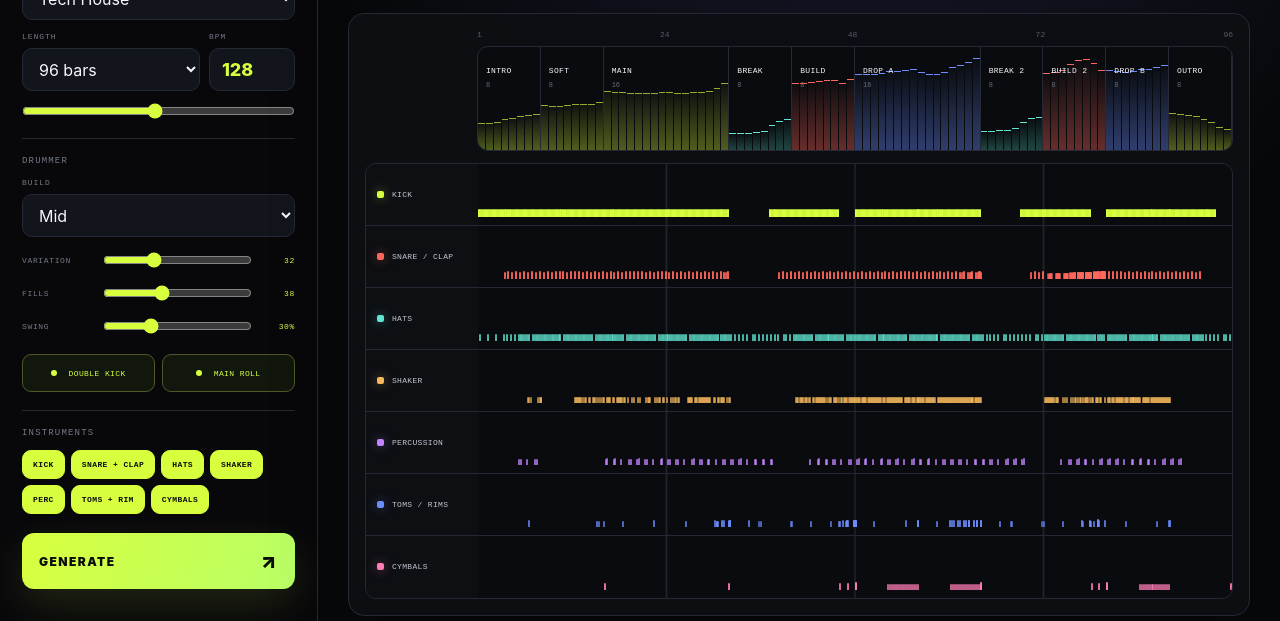
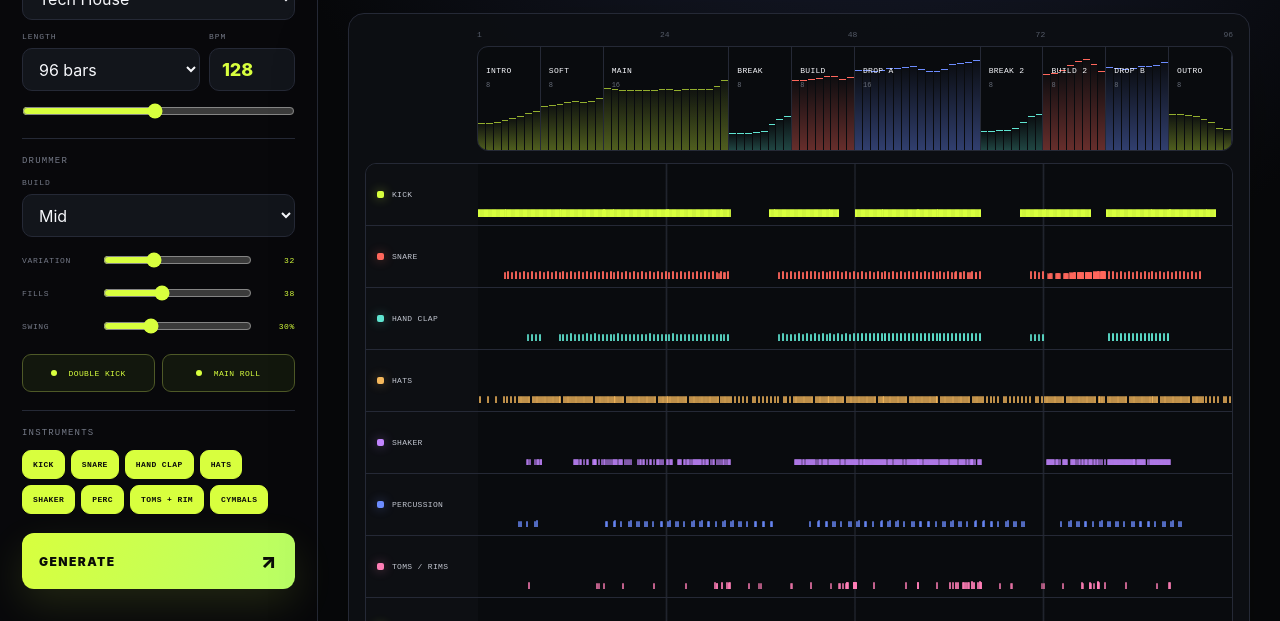
Before and after one commit to ste-hue/ableton-agent, a plain HTML site: page rudiment-drum-arranger/index.html in a window 1280 px wide. Shown: the part 179-800 px from the top of the page. Drawn offline with Linux system fonts and the light colour scheme.

Commit message:
feat: separate hand clap and snare grammar

```diff
--- a/rudiment-drum-arranger/index.html
+++ b/rudiment-drum-arranger/index.html
@@ -32,7 +32,7 @@
       <div class="switchRow"><button id="doubleKick" class="switch active" type="button"><i></i> DOUBLE KICK</button><button id="pausona" class="switch active" type="button"><i></i> MAIN ROLL</button></div>
       <div class="sectionLabel">INSTRUMENTS</div>
       <div class="kitGrid" id="kitGrid">
-        <button class="kitToggle active" data-kit="kick">KICK</button><button class="kitToggle active" data-kit="snare">SNARE + CLAP</button>
+        <button class="kitToggle active" data-kit="kick">KICK</button><button class="kitToggle active" data-kit="snare">SNARE</button><button class="kitToggle active" data-kit="clap">HAND CLAP</button>
         <button class="kitToggle active" data-kit="hats">HATS</button><button class="kitToggle active" data-kit="shaker">SHAKER</button>
         <button class="kitToggle active" data-kit="perc">PERC</button><button class="kitToggle active" data-kit="toms">TOMS + RIM</button>
         <button class="kitToggle active" data-kit="cymbals">CYMBALS</button>
@@ -71,6 +71,6 @@
     </section>
   </div>
 </main>
-<script src="src/engine/core-config.js?v=4"></script><script src="src/engine/theory-rudiment-engine.js"></script><script src="src/engine/fill-engine.js?v=3"></script><script src="src/engine/arrangement-engine.js?v=4"></script><script src="src/engine/timing-velocity-engine.js?v=2"></script><script src="src/midi/midi-renderer.js?v=8"></script><script src="src/audio/synth-preview.js?v=2"></script><script src="src/integrations/ableton-mcp-adapter.js?v=2"></script><script src="src/app/ui.js?v=10"></script>
+<script src="src/engine/core-config.js?v=5"></script><script src="src/engine/theory-rudiment-engine.js"></script><script src="src/engine/fill-engine.js?v=3"></script><script src="src/engine/arrangement-engine.js?v=5"></script><script src="src/engine/timing-velocity-engine.js?v=2"></script><script src="src/midi/midi-renderer.js?v=8"></script><script src="src/audio/synth-preview.js?v=2"></script><script src="src/integrations/ableton-mcp-adapter.js?v=2"></script><script src="src/app/ui.js?v=11"></script>
 </body>
 </html>
--- a/rudiment-drum-arranger/src/engine/arrangement-engine.js
+++ b/rudiment-drum-arranger/src/engine/arrangement-engine.js
@@ -92,7 +92,9 @@ function makePatternFamily(p,rnd){
   const accentB=uniq([...accentA,...unionWeighted(A.accents.weak,B.accents.weak,rnd,bias).filter(()=>rnd()<.18*varAmt)]);
   // Predictable phrase grammar: A establishes identity; B appears only as a controlled complement.
   const chain=rnd()<.5?["A","A","B","A","A","A","B","BREAK"]:["A","B","A","A","A","B","A","BREAK"];
-  const backRole=p.breakbeat?"snare":(rnd()<.55?"clap":"snare");
+  // Snare owns stick grammar. Hand clap is written independently as an
+  // ensemble backbeat layer and never receives rudimental transformations.
+  const backRole="snare";
   return {A:{kick:kickA,back:backA,hat:hatA,perc:percA,open:openA,accent:accentA},B:{kick:kickB,back:backB,hat:hatB,perc:percB,open:openB,accent:accentB},chain,lineage,backRole};
 }
 function addFlam(ev,bar,step,role,velocity,group){const q=step/4,t=beat(bar,q),gap=Math.max(12,Math.round(PPQ/24));ev.push({tick:Math.max(0,t-gap),duration:PPQ/20,role,velocity:clamp(velocity-28,1,127),group});ev.push({tick:t,duration:PPQ/10,role,velocity,group})}
@@ -113,10 +115,13 @@ function renderPatternBar(ev,bar,pattern,p,rnd,energy,opts={}){
   // BACKBEAT: same motif across sections, only removed/reintroduced by arrangement.
   if(layers.back){
     for(const st of pattern.back){
-      const role=opts.backRole||"clap";
+      const role="snare";
       const tb=theoryBudget(opts.kind||"main",energy);
       if(opts.allowOrnament&&tb>.08&&rnd()<Math.min(.10,p.flam*.16*tb*4)&&st>=8)addFlam(ev,bar,st,role,v(102,st,4),"backbeat");
       else add(ev,bar,st/4,role,v(102,st,4),"backbeat",PPQ/9);
+      const kind=opts.kind||"main";
+      const clapAllowed=["main","drop","build"].includes(kind)||(kind==="soft"&&phase>.2)||(kind==="intro"&&phase>.72)||(kind==="breakdown"&&phase>.84);
+      if(clapAllowed)add(ev,bar,st/4,"clap",v(kind==="drop"?105:kind==="build"?99:94,st,3),"backbeat",PPQ/8);
     }
   }
 
--- a/rudiment-drum-arranger/src/engine/core-config.js
+++ b/rudiment-drum-arranger/src/engine/core-config.js
@@ -97,7 +97,7 @@ const sp={
 "Electro":{hat:.72,perc:.62,open:.42,sync:.82,ride:.08,breakbeat:true,heritage:"FUNK/R&B",grid:16,flam:.09,ghost:.28},
 "Breakbeat":{hat:.76,perc:.7,open:.44,sync:.9,ride:.08,breakbeat:true,heritage:"FUNK/ROCK",grid:16,flam:.11,ghost:.34}
 };
-let cfg={bpm:128,style:"Tech House",device:Object.keys(profiles)[0],targetDaw:"ableton-909",build:"Mid",doubleKick:true,swing:30,groove:true,length:96,variation:32,fill:38,seed:20260901,pausona:true,pausonaLength:8,pausonaShape:"Straight",pausonaIntensity:"Mid",kit:{kick:true,snare:true,hats:true,shaker:true,perc:true,toms:true,cymbals:true}};
+let cfg={bpm:128,style:"Tech House",device:Object.keys(profiles)[0],targetDaw:"ableton-909",build:"Mid",doubleKick:true,swing:30,groove:true,length:96,variation:32,fill:38,seed:20260901,pausona:true,pausonaLength:8,pausonaShape:"Straight",pausonaIntensity:"Mid",kit:{kick:true,snare:true,clap:true,hats:true,shaker:true,perc:true,toms:true,cymbals:true}};
 let result=null;
 const $=s=>document.querySelector(s), $$=s=>[...document.querySelectorAll(s)];
 function mulberry32(a){return function(){let t=a+=0x6D2B79F5;t=Math.imul(t^t>>>15,t|1);t^=t+Math.imul(t^t>>>7,t|61);return((t^t>>>14)>>>0)/4294967296}}
@@ -105,7 +105,8 @@ const clamp=(n,a,b)=>Math.max(a,Math.min(b,n)); const beat=(bar,q)=>((bar*4)+q)*
 function vel(base,rnd,spread=8){return clamp(Math.round(base+(rnd()-.5)*spread),1,127)}
 const KIT_DEFS={
   kick:{label:"KICK",roles:["kick"]},
-  snare:{label:"SNARE / CLAP",roles:["snare","clap"]},
+  snare:{label:"SNARE",roles:["snare"]},
+  clap:{label:"HAND CLAP",roles:["clap"]},
   hats:{label:"HATS",roles:["closedHat","openHat"]},
   shaker:{label:"SHAKER",roles:["shaker"]},
   perc:{label:"PERCUSSION",roles:["percLow","percMid","percHigh"]},
@@ -120,7 +121,10 @@ function compatibleRole(role){
   // Foundation material is omitted rather than fabricated when its family is disabled.
   if(role==="kick")return null;
   // Backbeat can become a rim/tom articulation only if SNARE/CLAP is disabled and TOMS/RIMS is active.
-  if(["snare","clap"].includes(role))return cfg.kit.toms?"rim":null;
+  // Snare rudiments may move to a rim when the snare is disabled. A hand clap
+  // is never used as a substitute for a roll, flam or ghost-note phrase.
+  if(role==="snare")return cfg.kit.toms?"rim":null;
+  if(role==="clap")return null;
   // Rims prefer snare, then percussion; toms prefer percussion, then snare. This keeps fill direction intelligible.
   if(role==="rim")return cfg.kit.snare?"snare":cfg.kit.perc?"percHigh":null;
   if(["tomLow","tomMid","tomHigh"].includes(role)){
```
Also changed, not shown: rudiment-drum-arranger/README.md.
